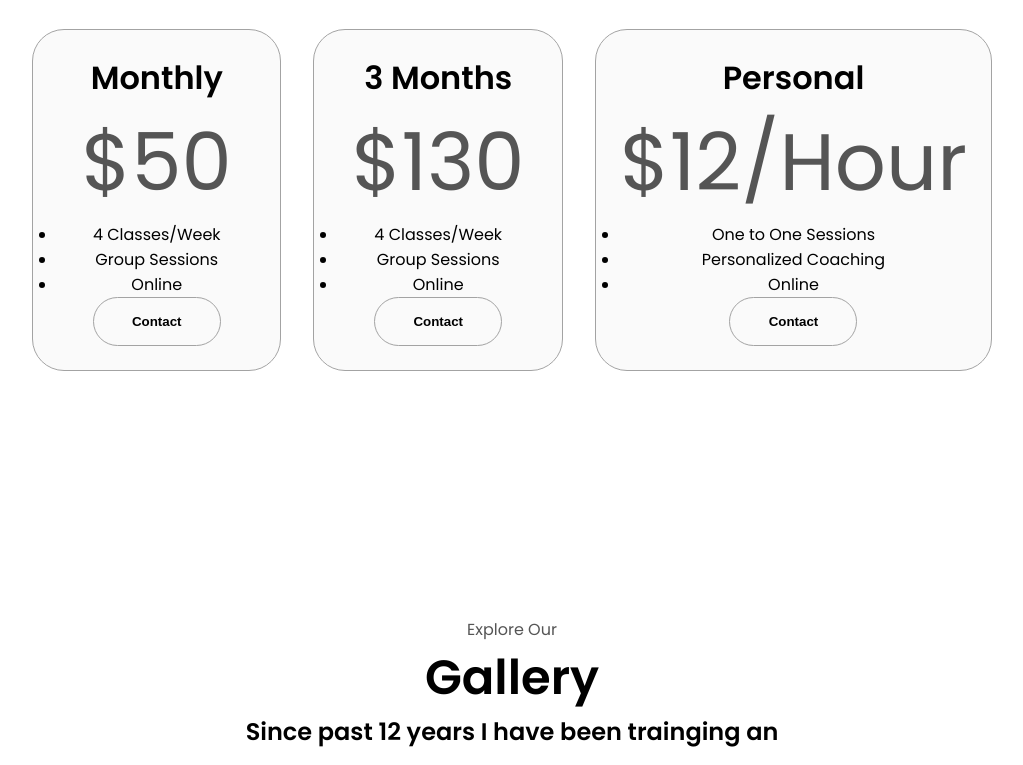
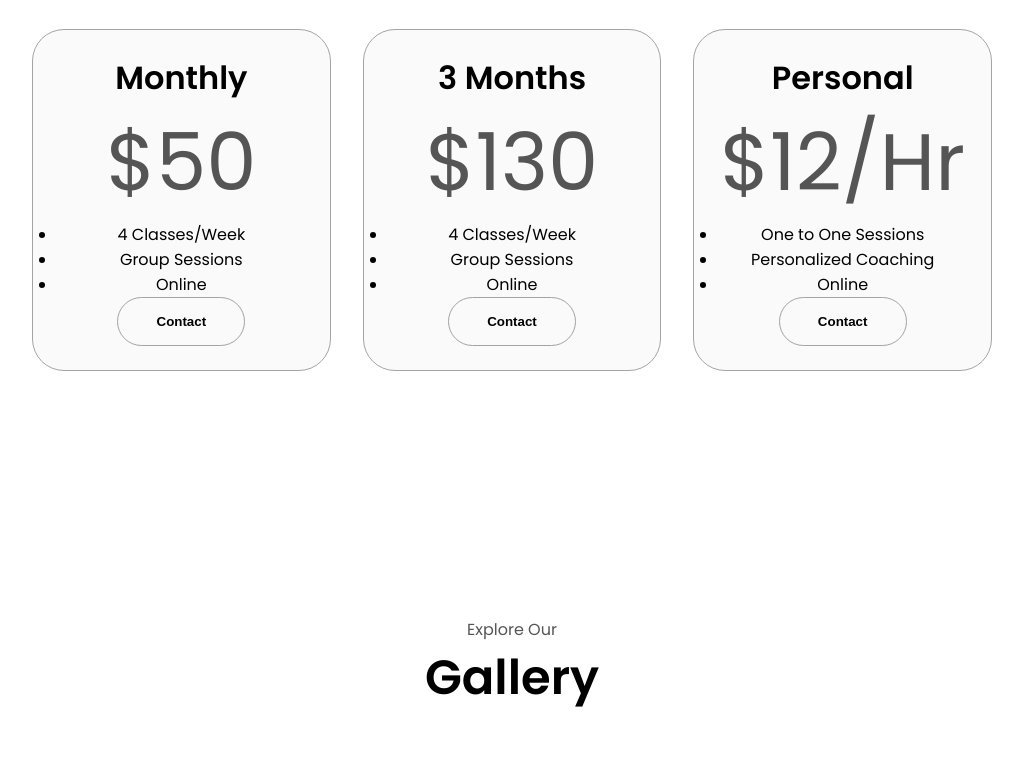
Before and after one commit to SakethKudupudi/yoga, a plain HTML site: page index.html in a window 1280 px wide. Shown: the part 2495-3260 px from the top of the page, without its empty margins (128-1151 px from the left). Drawn offline with Linux system fonts and the light colour scheme.

Commit message:
Update index.html

```diff
--- a/index.html
+++ b/index.html
@@ -339,7 +339,7 @@
                 </div>
 
                 <h2 class="pricing-title">Personal</h2>
-                <p class="pricing-price">$12/Hour</p>
+                <p class="pricing-price">$12/Hr</p>
                 <ul class="pricing-features">
                   <li>One to One Sessions</li>
 
@@ -361,7 +361,7 @@
     <section id="gallery">
       <p class="section__text__p1">Explore Our</p>
       <h1 class="title">Gallery</h1>
-      <h2 class="section__text__p1">Since past 12 years I have been trainging an  </h2>
+      <!-- <h2 class="section__text__p1">Since past 12 years I have been trainging an  </h2> -->
       <div class="gallery-container">
         <div class="gallery-images">
           <img src="./assets/img_1.jpg" alt="Gallery Image 1" class="gallery-img">
@@ -440,7 +440,7 @@
             alt="email icon"
             class="icon contact-icon email-icon"
           />
-          <p><a href="mailto:prakamyayoga@gmail.com">prakamyayoga@gmail.com</a></p>
+          <p><a href="mailto:prakamyayoga1@gmail.com">prakamyayoga1@gmail.com</a></p>
         </div>
         <div class="contact-info-container">
           <img
```
